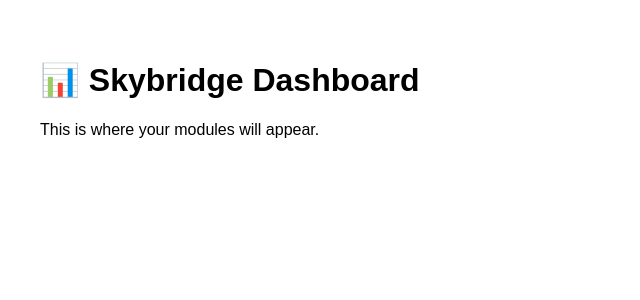
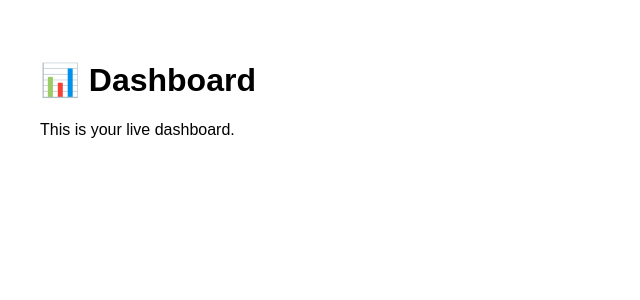
Before and after one commit to Skybridgeconsole/skybridge-final, a Next.js app: page /dashboard in a window 1280 px wide. Shown: the top 300 px of the page, without its empty margins (0-640 px from the left). Built offline with nearby package versions, Linux system fonts and the light colour scheme.

Commit message:
Rebuild with working Skybridge Console structure

```diff
--- a/next.config.js
+++ b/next.config.js
@@ -1,4 +1,4 @@
 /** @type {import('next').NextConfig} */
 const nextConfig = {}
 
-module.exports = nextConfig
+module.exports = nextConfig;
--- a/package.json
+++ b/package.json
@@ -1,5 +1,5 @@
 {
-  "name": "skybridge-final",
+  "name": "skybridge-console",
   "version": "1.0.0",
   "scripts": {
     "dev": "next dev",
--- a/pages/dashboard.js
+++ b/pages/dashboard.js
@@ -1,8 +1,8 @@
 export default function Dashboard() {
   return (
-    <div style={{ padding: "2rem", fontFamily: "sans-serif" }}>
-      <h1>📊 Skybridge Dashboard</h1>
-      <p>This is where your modules will appear.</p>
-    </div>
+    <main style={{ padding: "2rem", fontFamily: "sans-serif" }}>
+      <h1>📊 Dashboard</h1>
+      <p>This is your live dashboard.</p>
+    </main>
   );
 }
```
Also changed, not shown: pages/index.js (+4 -4 lines), public/placeholder.txt, public/placeholder.txt.txt (deleted), 1 other file (tests, documents, lock files or other folders).
